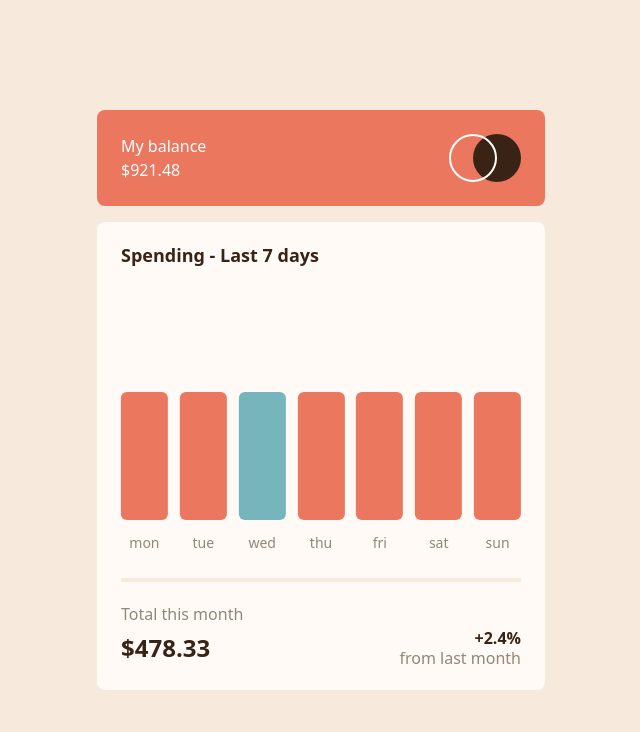
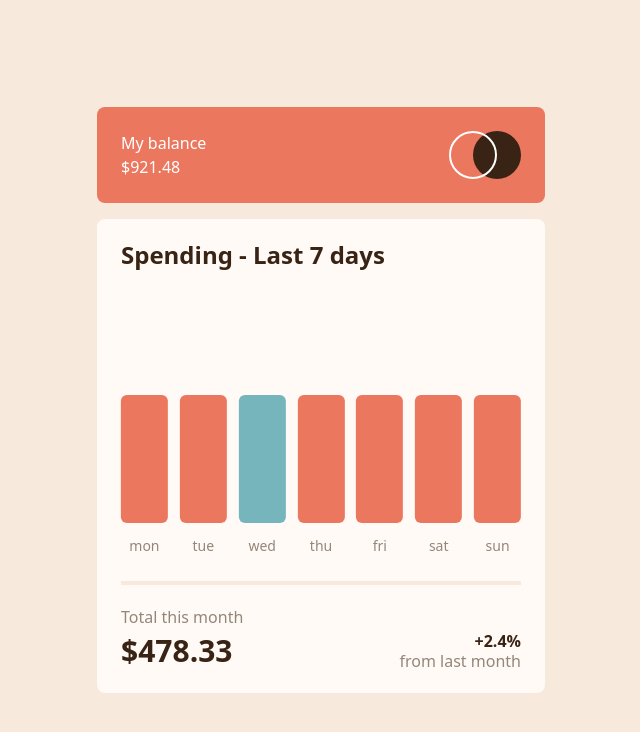
Before and after one commit to Maikolrm/react-expenses-chart, a React (Vite) app: page / in a window 1280 px wide. Shown: the top 732 px of the page, without its empty margins (319-959 px from the left). Built offline with nearby package versions, Linux system fonts and the light colour scheme.

Commit message:
Project - App - changing headings font size

```diff
--- a/src/App.jsx
+++ b/src/App.jsx
@@ -35,12 +35,12 @@ function App() {
         <img src="/logo.svg" alt="Application logo" />
       </div>
       <div className="p-6 mt-4 bg-pale-orange rounded-lg">
-        <h2 className="text-lg font-bold text-dark-brown leading-none">Spending - Last 7 days</h2>
+        <h2 className="text-2xl font-bold text-dark-brown leading-none">Spending - Last 7 days</h2>
         <Chart expenses={state.expenses} />
         <footer className="pt-6 mt-7 border-t-4 border-cream text-mid-brown">
           <h2 className="text-base leading-none">Total this month</h2>
           <div className="flex items-center mt-2">
-            <h3 className="flex-1 text-2xl font-bold text-dark-brown leading-none">${state.monthlyExpenses}</h3>
+            <h3 className="flex-1 text-3xl font-bold text-dark-brown leading-none">${state.monthlyExpenses}</h3>
             <div>
               <p className="font-bold text-right text-dark-brown leading-none">+2.4%</p>
               <p className="mt-1 leading-none">from last month</p>
```
